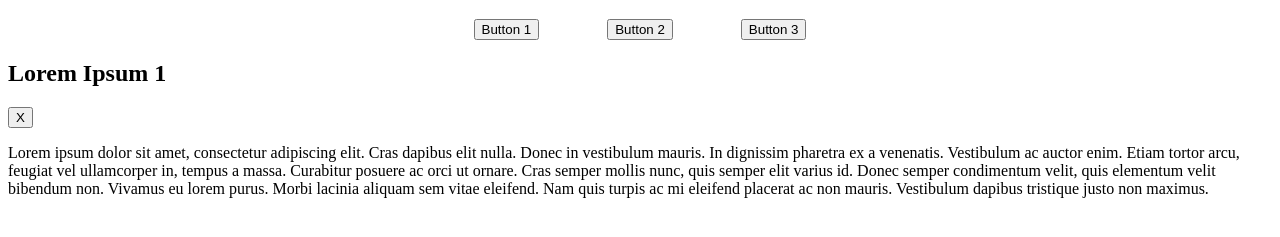
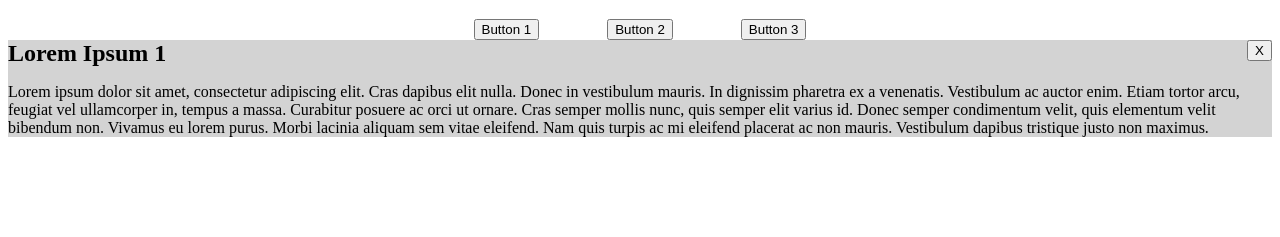
Before and after one commit to AlexSD92/modal_window, a plain HTML site: page index.html in a window 1280 px wide. Both pictures are taken after a click on the button "Button 1". Shown: the part 61-298 px from the top of the page. Drawn offline with Linux system fonts and the light colour scheme.

Commit message:
Style .modal-text-container

```diff
--- a/style.css
+++ b/style.css
@@ -10,8 +10,21 @@ h1 {
   margin: 0 2.5vw;
 }
 
+.modal-text-container {
+  background-color: lightgray;
+}
+
 .modal-text {
   display: none;
+}
+
+.modal-text > button,
+.modal-text > h2 {
+  display: inline;
+}
+
+.close-modal {
+  float: right;
 }
 
 @media only screen and (max-width: 300px) {
```
